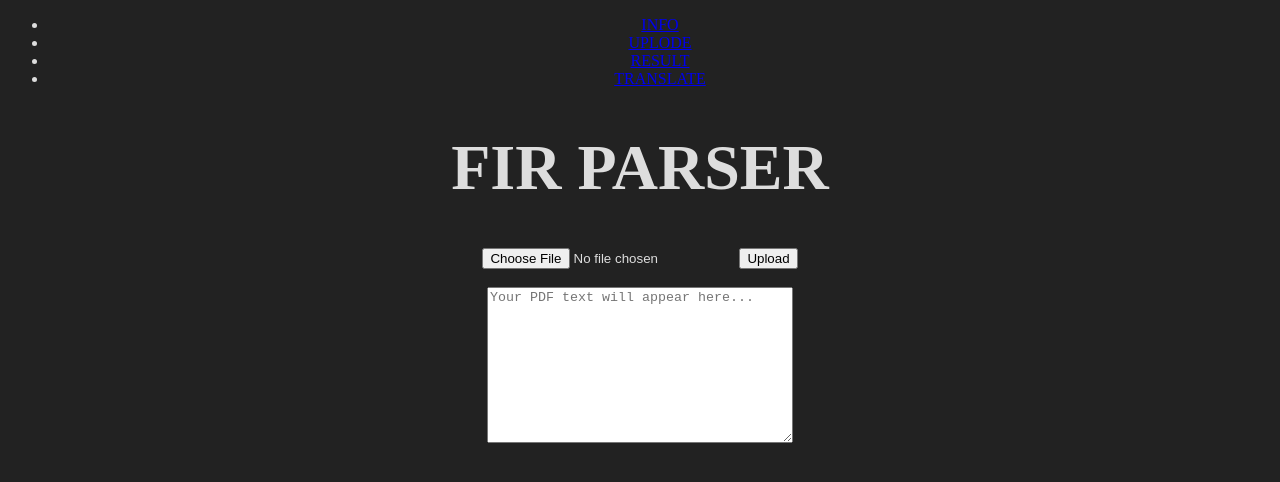
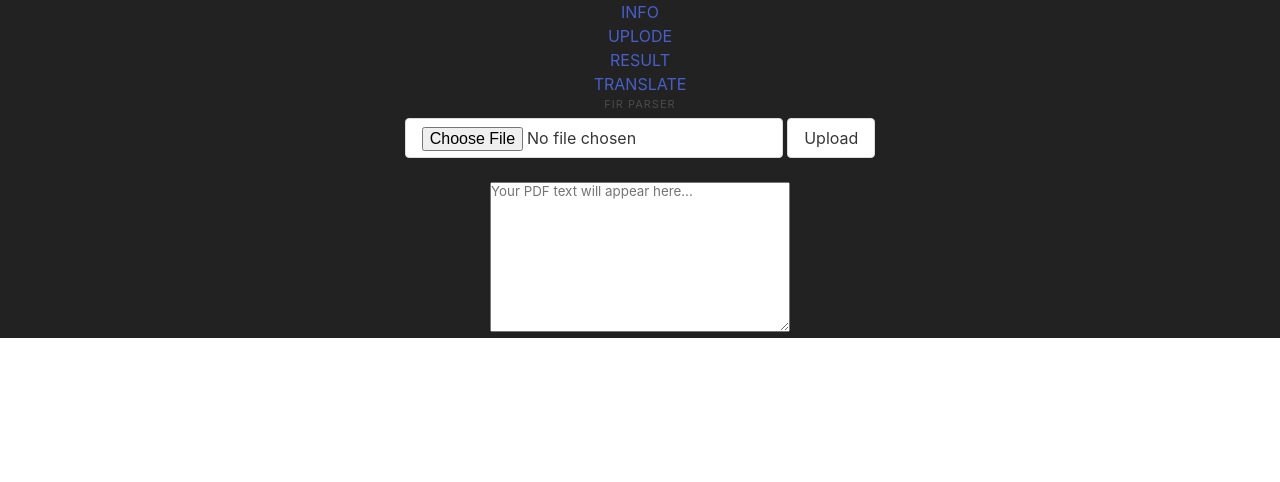
Before and after one commit to shell-raiser/Parsify-WebApp, a website: page views/index.html in a window 1280 px wide. Drawn offline with nearby package versions, Linux system fonts and the light colour scheme.

Commit message:
use bulma cdn

```diff
--- a/views/index.html
+++ b/views/index.html
@@ -7,6 +7,7 @@
     <meta http-equiv="X-UA-Compatible" content="ie=edge">
     <title>FIR Parser</title>
     <link rel="stylesheet" href="/public/style.css">
+    <link rel="stylesheet" href="https://cdn.jsdelivr.net/npm/bulma@0.9.4/css/bulma.min.css">
 </head>
 
 <body>
@@ -16,9 +17,9 @@
         <li><a href="result.html">RESULT</a></li>
         <li><a href="translate.html">TRANSLATE</a></li>
     </ul>
-    <h1>FIR PARSER</h1>
-    <input type="file" id="inpFile">
-    <button type="button" id="btnUpload">Upload</button>
+    <h1 class="heading">FIR PARSER</h1>
+    <input class="button" type="file" id="inpFile">
+    <button class="button" type="button" id="btnUpload">Upload</button>
     <br>
     <br>
     <textarea style="width: 300px; height: 150px;" id="resultText"
```
